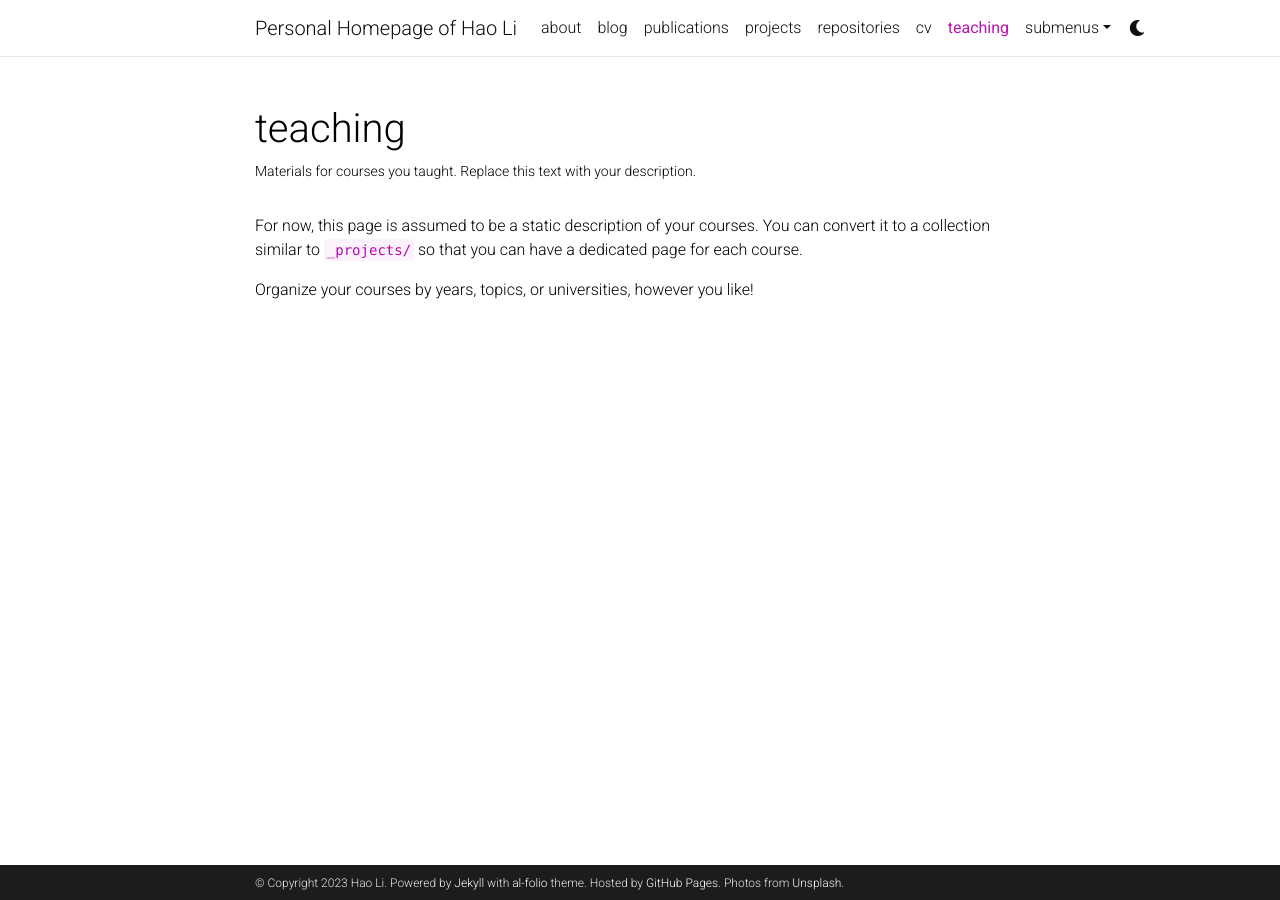
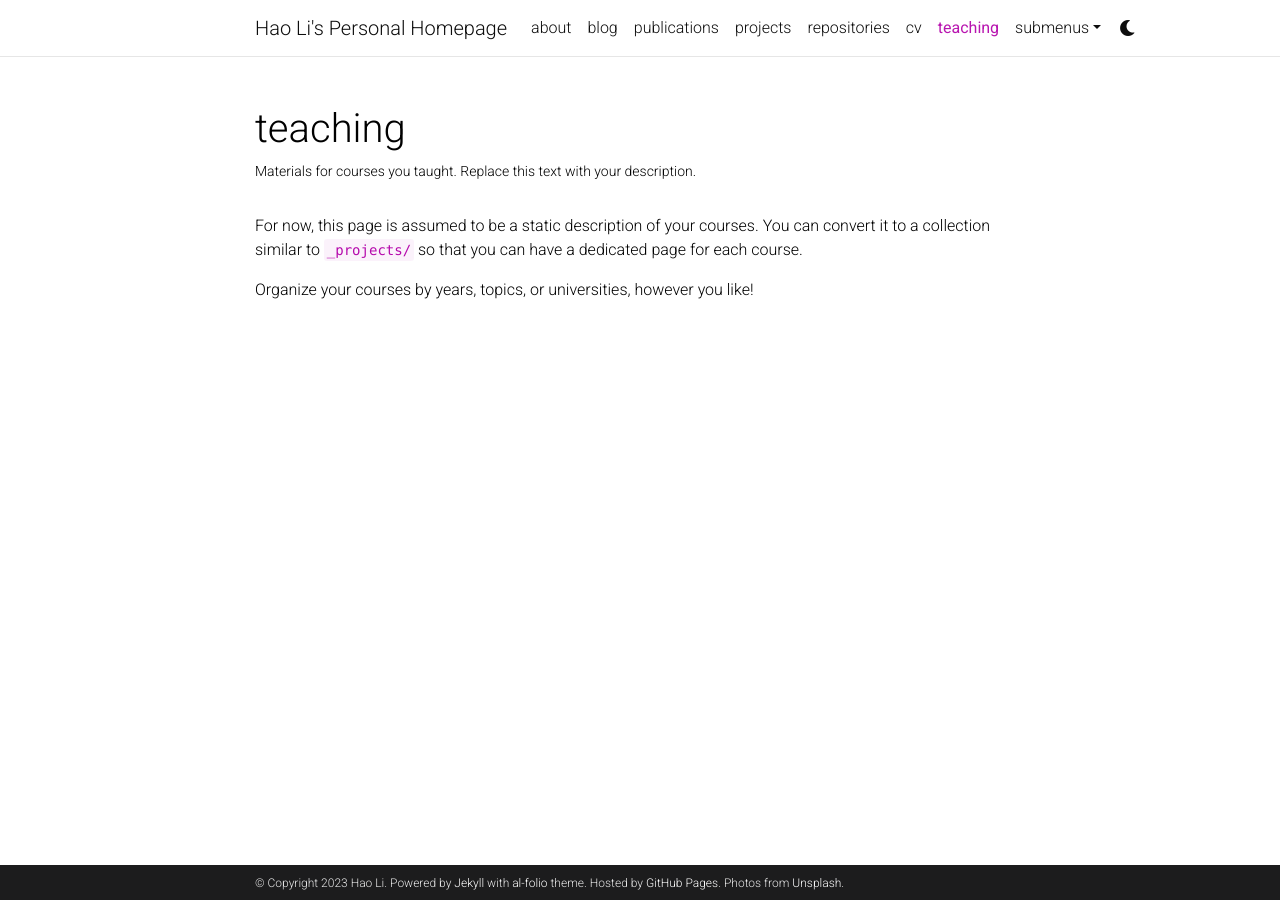
Before and after one commit to leolee99/leolee99.github.io, a Jekyll site: the page built from _pages/teaching.md, in a window 1280 px wide. Built offline with Jekyll 4.4.1, drawn with Linux system fonts in a browser that asks for light colours; comment, search, counter and statistics services are not loaded; a style sheet for code colours, icons or effects is not loaded.

```diff
--- a/_config.yml
+++ b/_config.yml
@@ -2,7 +2,7 @@
 # Site settings
 # -----------------------------------------------------------------------------
 
-title: Personal Homepage of Hao Li # the website title (if blank, full name will be used instead)
+title: Hao Li's Personal Homepage  # the website title (if blank, full name will be used instead)
 first_name: Hao
 middle_name:
 last_name: Li
```
